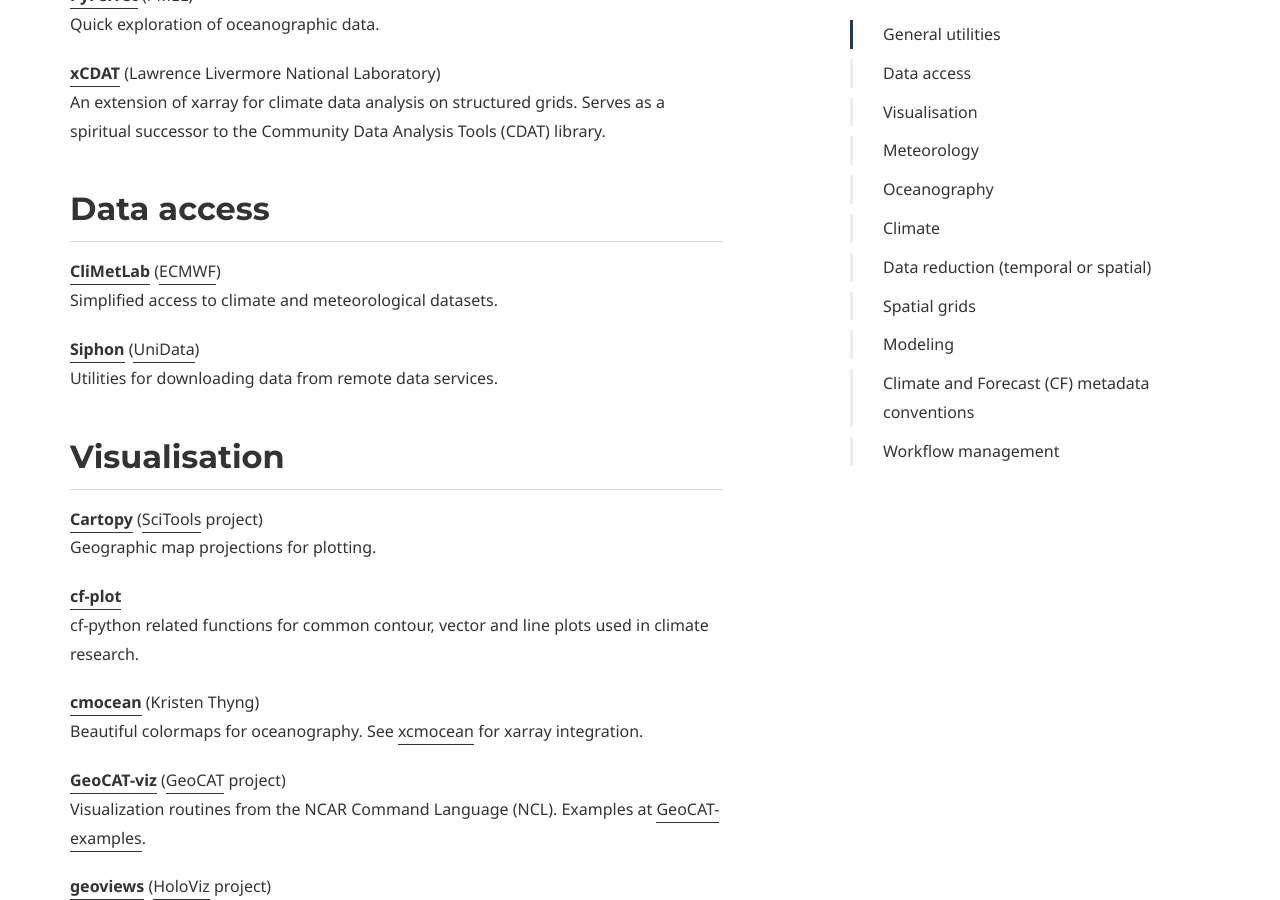
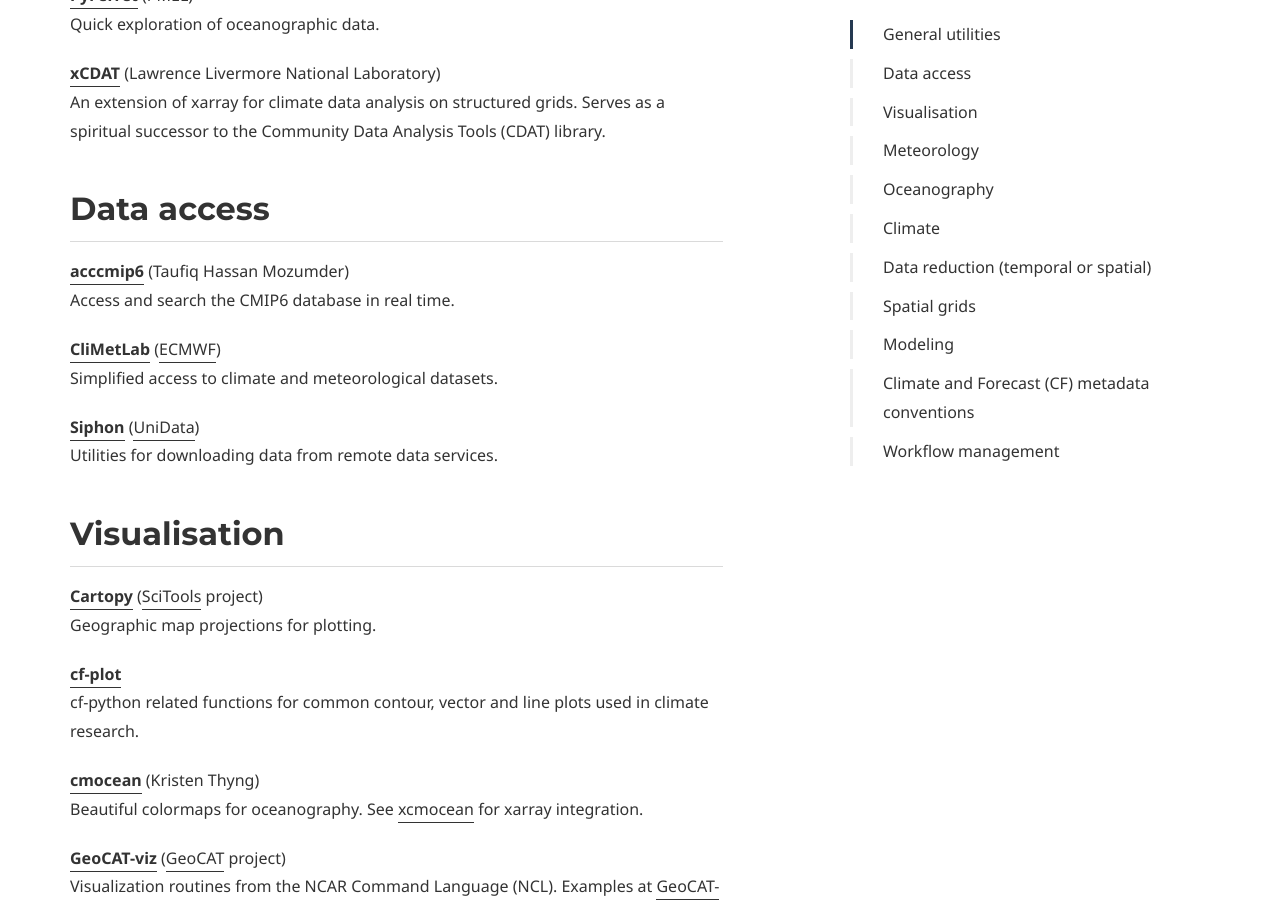
Before and after one commit to PyAOS/pyaos.github.io, a Jekyll site: the page built from packages.md, in a window 1280 px wide and 900 px high, scrolled down 1674 px. Built offline with Jekyll 4.4.1, drawn with Linux system fonts in a browser that asks for light colours; some web fonts are replaced.

Commit message:
Add acccmip6

```diff
--- a/packages.md
+++ b/packages.md
@@ -69,6 +69,9 @@
 Serves as a spiritual successor to the Community Data Analysis Tools (CDAT) library.
 
 ## Data access
+
+**[acccmip6](https://acccmip6.readthedocs.io/)** (Taufiq Hassan Mozumder)
+Access and search the CMIP6 database in real time.
 
 **[CliMetLab](https://climetlab.readthedocs.io/)** ([ECMWF](https://www.ecmwf.int/))
 Simplified access to climate and meteorological datasets.
```
